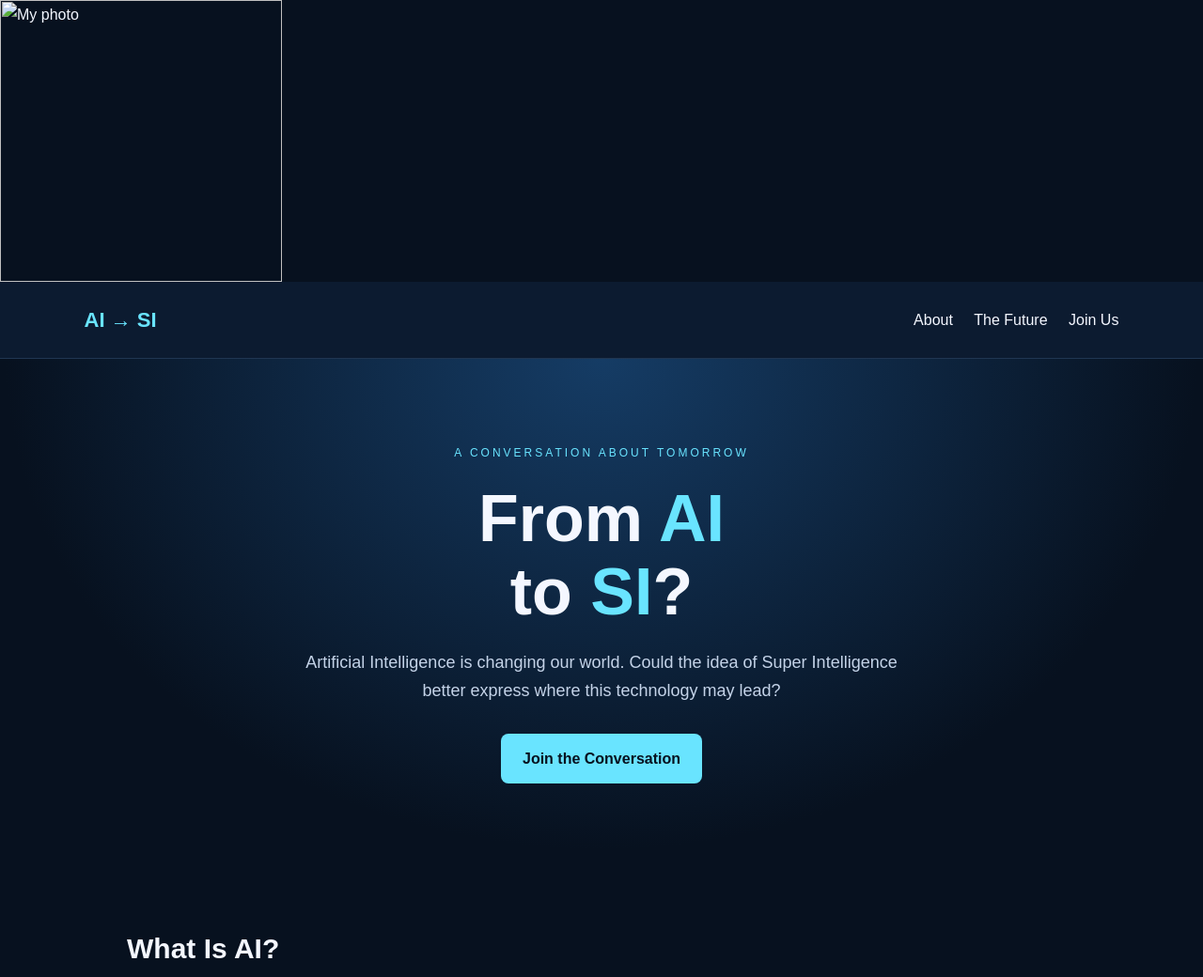
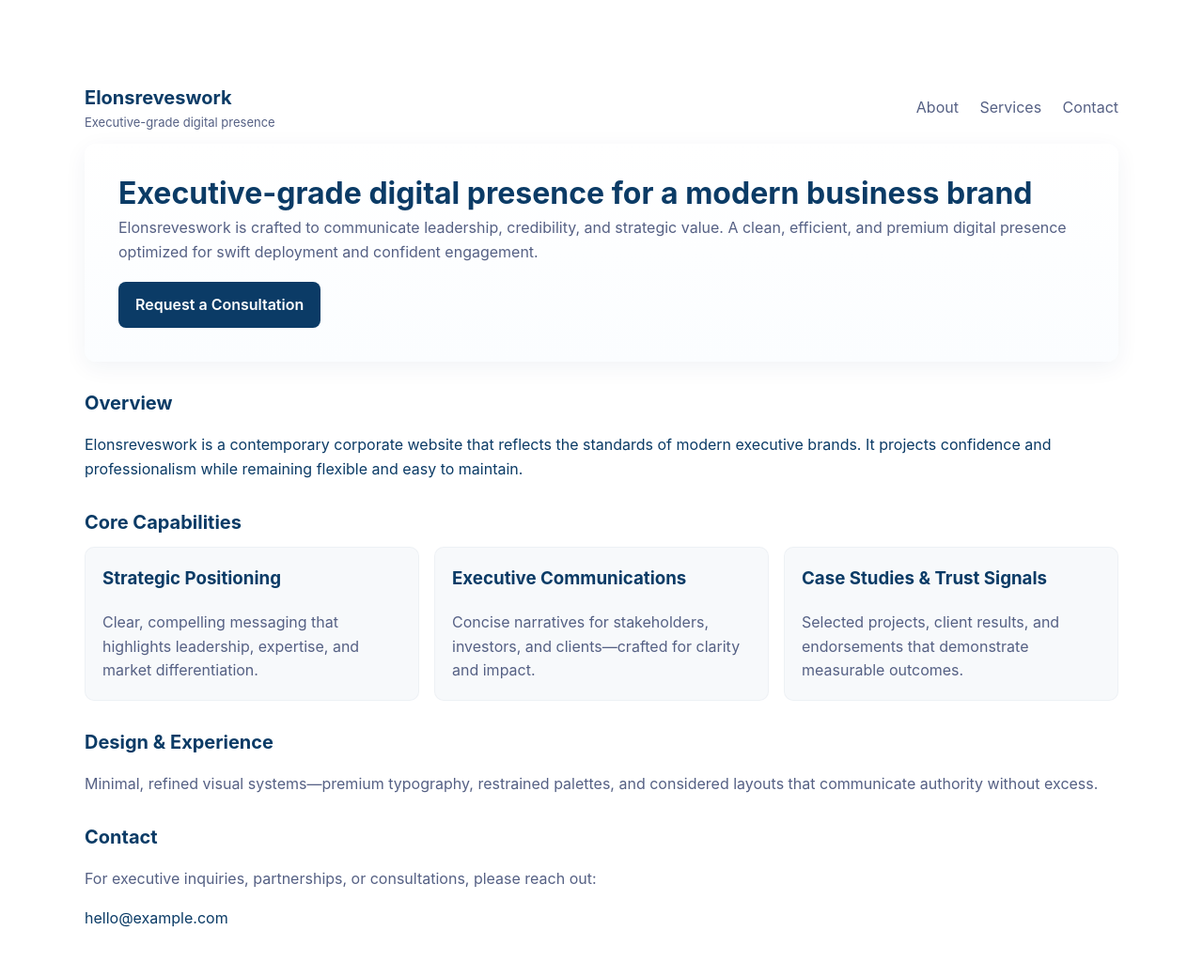
Before and after one commit to elonesreaveswork-netizen/Elonsreveswork, a plain HTML site: page index.html in a window 1280 px wide. Shown: the top 1040 px of the page at 94% size. Drawn offline with Linux system fonts and the light colour scheme.

Commit message:
Replace the live homepage with the executive brand landing page

```diff
--- a/index.html
+++ b/index.html
@@ -1,120 +1,88 @@
-<img src="images/profile.jpg" alt="My photo" width="300">
 <!DOCTYPE html>
 <html lang="en">
 <head>
-  <meta charset="UTF-8">
-  <meta name="viewport" content="width=device-width, initial-scale=1.0">
-  <meta name="description" content="Explore the future of Artificial Intelligence and the idea of Super Intelligence. Join the AI to SI conversation.">
-  <title>AI → SI | The Future of Intelligence</title>
+  <meta charset="utf-8">
+  <meta name="viewport" content="width=device-width, initial-scale=1">
+  <title>Elonsreveswork — Executive Digital Presence</title>
+  <meta name="description" content="Executive-grade digital presence for a modern business brand. Elonsreveswork: leadership, credibility, strategic value.">
   <style>
-    * { box-sizing: border-box; }
-    body {
-      margin: 0;
-      font-family: Arial, sans-serif;
-      background: #07111f;
-      color: #f4f7ff;
-      line-height: 1.7;
-    }
-    header {
-      padding: 22px 7%;
-      display: flex;
-      justify-content: space-between;
-      align-items: center;
-      background: #0c1b30;
-      border-bottom: 1px solid #203652;
-    }
-    .logo { font-size: 22px; font-weight: bold; color: #69e4ff; }
-    nav a { color: #f4f7ff; text-decoration: none; margin-left: 18px; }
-    .hero {
-      text-align: center;
-      padding: 90px 20px 75px;
-      background: radial-gradient(ellipse at top, #153c65, #07111f 70%);
-    }
-    .tag {
-      color: #69e4ff;
-      text-transform: uppercase;
-      letter-spacing: 3px;
-      font-size: 12px;
-    }
-    h1 { font-size: clamp(38px, 8vw, 70px); line-height: 1.12; margin: 20px 0; }
-    h1 span { color: #69e4ff; }
-    .hero p { max-width: 680px; margin: 0 auto 30px; color: #c4d3e8; font-size: 18px; }
-    .button {
-      display: inline-block;
-      padding: 13px 23px;
-      border-radius: 8px;
-      background: #69e4ff;
-      color: #07111f;
-      text-decoration: none;
-      font-weight: bold;
-    }
-    main { max-width: 1050px; margin: auto; padding: 50px 20px; }
-    h2 { font-size: 30px; margin-bottom: 12px; }
-    .intro { color: #c4d3e8; }
-    .cards { display: grid; grid-template-columns: repeat(auto-fit, minmax(230px, 1fr)); gap: 18px; margin: 28px 0 50px; }
-    .card { background: #10223a; border: 1px solid #29415e; border-radius: 14px; padding: 24px; }
-    .card h3 { color: #69e4ff; margin-top: 0; }
-    .question { background: #10223a; border-radius: 14px; padding: 28px; border-left: 4px solid #69e4ff; }
-    footer { text-align: center; padding: 30px 15px; color: #aabbd0; border-top: 1px solid #203652; }
-    @media (max-width: 520px) {
-      header { padding: 18px; flex-wrap: wrap; gap: 10px; }
-      nav a { margin-left: 0; margin-right: 12px; font-size: 14px; }
-      .hero { padding-top: 65px; }
-    }
+    :root{--bg:#ffffff;--muted:#556084;--accent:#0b3b66;--panel:#f7f9fb;--max:1100px}
+    body{font-family:Inter,system-ui,-apple-system,Segoe UI,Roboto,'Helvetica Neue',Arial;line-height:1.6;color:var(--accent);margin:0;background:var(--bg)}
+    .container{max-width:var(--max);margin:48px auto;padding:28px}
+    header{display:flex;justify-content:space-between;align-items:center;padding:12px 0}
+    .brand{font-weight:700;font-size:20px;color:var(--accent)}
+    .tag{color:var(--muted);font-size:13px}
+    .hero{display:grid;grid-template-columns:1fr;gap:18px;padding:36px;border-radius:12px;background:linear-gradient(180deg,#ffffff,#fbfdff);box-shadow:0 6px 24px rgba(11,59,102,0.06)}
+    h1{margin:0;font-size:32px;line-height:1.05;color:var(--accent)}
+    p.lead{margin:8px 0 0;color:var(--muted);font-size:16px}
+    .cta{display:inline-block;margin-top:18px;padding:12px 18px;border-radius:8px;background:var(--accent);color:#fff;text-decoration:none;font-weight:600}
+    section{margin-top:28px}
+    h2{font-size:20px;margin-bottom:10px;color:var(--accent)}
+    .grid{display:grid;grid-template-columns:repeat(auto-fit,minmax(220px,1fr));gap:16px}
+    .card{background:var(--panel);padding:18px;border-radius:10px;border:1px solid rgba(11,59,102,0.04)}
+    footer{margin:48px 0 24px;color:var(--muted);font-size:14px;text-align:center}
+    @media (max-width:640px){.container{margin:20px;padding:16px}.hero{padding:20px}h1{font-size:24px}}
   </style>
 </head>
 <body>
-  <header>
-    <div class="logo">AI → SI</div>
-    <nav>
-      <a href="#about">About</a>
-      <a href="#future">The Future</a>
-      <a href="#conversation">Join Us</a>
-    </nav>
-  </header>
+  <div class="container">
+    <header>
+      <div>
+        <div class="brand">Elonsreveswork</div>
+        <div class="tag">Executive-grade digital presence</div>
+      </div>
+      <nav aria-label="primary">
+        <a href="#about" style="color:var(--muted);text-decoration:none;margin-left:18px">About</a>
+        <a href="#services" style="color:var(--muted);text-decoration:none;margin-left:18px">Services</a>
+        <a href="#contact" style="color:var(--muted);text-decoration:none;margin-left:18px">Contact</a>
+      </nav>
+    </header>
 
-  <section class="hero">
-    <div class="tag">A conversation about tomorrow</div>
-    <h1>From <span>AI</span><br>to <span>SI</span>?</h1>
-    <p>Artificial Intelligence is changing our world. Could the idea of Super Intelligence better express where this technology may lead?</p>
-    <a class="button" href="#conversation">Join the Conversation</a>
-  </section>
+    <main class="hero" role="main">
+      <div>
+        <h1>Executive-grade digital presence for a modern business brand</h1>
+        <p class="lead">Elonsreveswork is crafted to communicate leadership, credibility, and strategic value. A clean, efficient, and premium digital presence optimized for swift deployment and confident engagement.</p>
+        <a class="cta" href="#contact">Request a Consultation</a>
+      </div>
+    </main>
 
-  <main>
     <section id="about">
-      <h2>What Is AI?</h2>
-      <p class="intro">Artificial Intelligence (AI) describes computer systems designed to perform tasks that typically require human intelligence, such as learning, reasoning, understanding language, and solving problems.</p>
+      <h2>Overview</h2>
+      <p>Elonsreveswork is a contemporary corporate website that reflects the standards of modern executive brands. It projects confidence and professionalism while remaining flexible and easy to maintain.</p>
     </section>
 
-    <section id="future">
-      <h2>What About SI?</h2>
-      <div class="cards">
-        <article class="card">
-          <h3>Artificial Intelligence</h3>
-          <p>AI already helps people create, learn, communicate, research, and solve real-world problems.</p>
-        </article>
-        <article class="card">
-          <h3>Super Intelligence</h3>
-          <p>Super Intelligence is a proposed concept for intelligence that could exceed human abilities across many important fields. It remains a subject of research and debate.</p>
-        </article>
-        <article class="card">
-          <h3>The Big Question</h3>
-          <p>As these systems advance, how should we describe them, understand their limits, and make sure they benefit humanity?</p>
-        </article>
+    <section id="services">
+      <h2>Core Capabilities</h2>
+      <div class="grid">
+        <div class="card">
+          <h3 style="margin-top:0">Strategic Positioning</h3>
+          <p style="margin:0;color:var(--muted)">Clear, compelling messaging that highlights leadership, expertise, and market differentiation.</p>
+        </div>
+        <div class="card">
+          <h3 style="margin-top:0">Executive Communications</h3>
+          <p style="margin:0;color:var(--muted)">Concise narratives for stakeholders, investors, and clients—crafted for clarity and impact.</p>
+        </div>
+        <div class="card">
+          <h3 style="margin-top:0">Case Studies & Trust Signals</h3>
+          <p style="margin:0;color:var(--muted)">Selected projects, client results, and endorsements that demonstrate measurable outcomes.</p>
+        </div>
       </div>
     </section>
 
-    <section id="conversation" class="question">
-      <h2>Should We Move From AI to SI?</h2>
-      <p>Some people believe the term “Super Intelligence” could better describe a possible future of increasingly capable intelligent systems. Others believe AI remains the clearest and most accurate term today.</p>
-      <p><strong>What's your view?</strong> Is AI the right name for the future, or should we start a conversation about SI?</p>
-      <a class="button" href="mailto:hello@example.com?subject=AI%20to%20SI%20Discussion">Share Your Thoughts by Email</a>
+    <section id="approach">
+      <h2>Design & Experience</h2>
+      <p style="color:var(--muted)">Minimal, refined visual systems—premium typography, restrained palettes, and considered layouts that communicate authority without excess.</p>
     </section>
-  </main>
 
-  <footer>
-    <p>AI → SI | Exploring the future of intelligence</p>
-    <p>Think critically. Ask questions. Build responsibly.</p>
-  </footer>
+    <section id="contact">
+      <h2>Contact</h2>
+      <p style="color:var(--muted)">For executive inquiries, partnerships, or consultations, please reach out:</p>
+      <p style="margin-top:8px"><a href="mailto:hello@example.com" style="color:var(--accent);text-decoration:none">hello@example.com</a></p>
+    </section>
+
+    <footer>
+      © Elonsreveswork — Executive Digital Presence
+    </footer>
+  </div>
 </body>
-  </html>
+</html>
```
